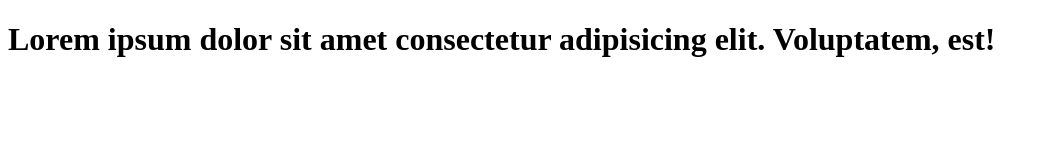
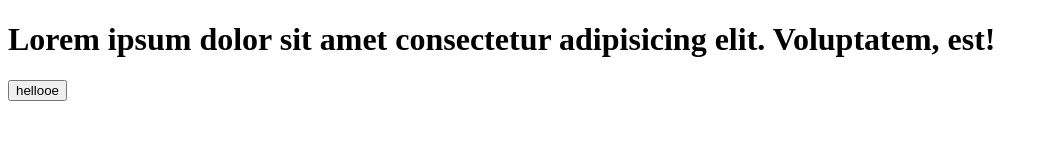
Before and after one commit to aryanChaudhary515/Demo-Repo, a plain HTML site: page index.html in a window 1280 px wide. Shown: the whole page, without its empty margins (0-1048 px from the left). Drawn offline with Linux system fonts and the light colour scheme.

Commit message:
change in html

```diff
--- a/index.html
+++ b/index.html
@@ -7,5 +7,6 @@
 </head>
 <body>
     <h1>Lorem ipsum dolor sit amet consectetur adipisicing elit. Voluptatem, est!</h1>
+    <button>hellooe</button>
 </body>
 </html>
```
